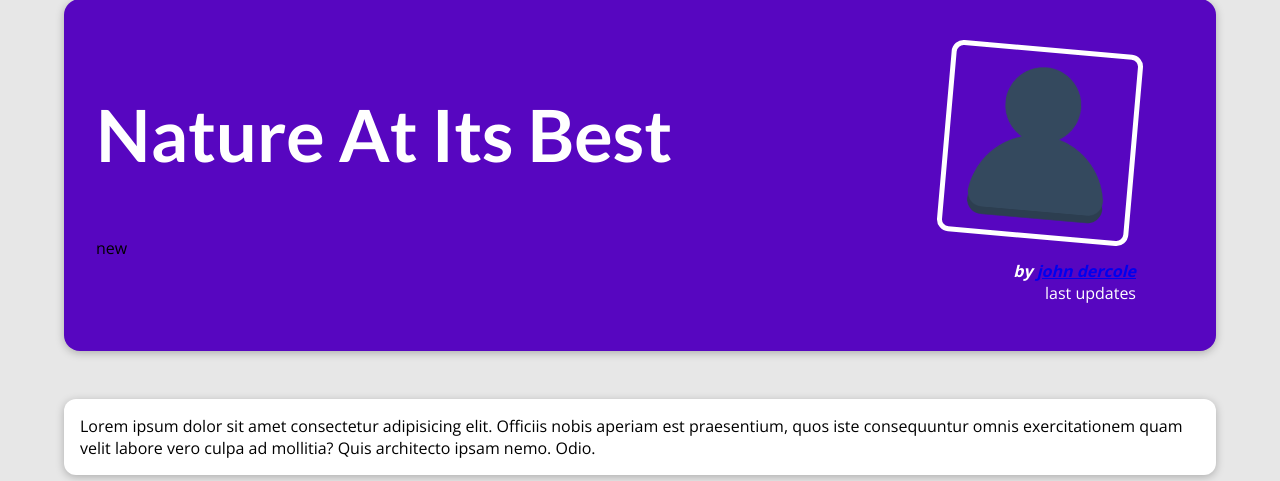
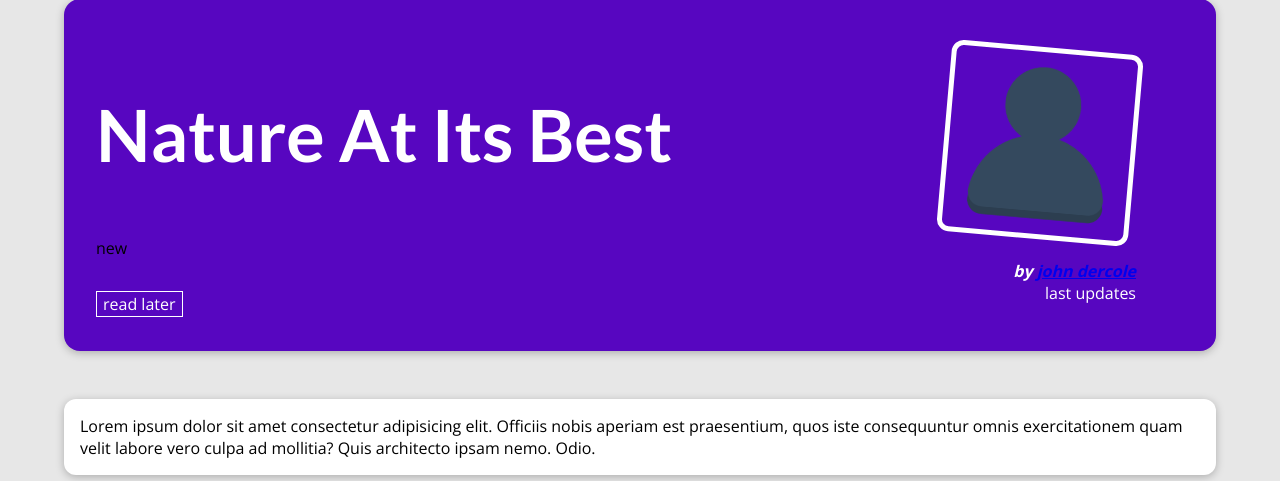
Before and after one commit to GianlorenzoDercole/django_blog, a Django app: a page that uses my_site/blog/templates/blog/post-detail.html in a window 1280 px wide. Shown: the part 129-610 px from the top of the page. Run offline with Django 4.2, Linux system fonts and the light colour scheme; data comes from the database, SQL or seed files in the repository.

Commit message:
added styling to read later button see post-deatil.css line 156

```diff
--- a/my_site/blog/static/blog/post-detail.css
+++ b/my_site/blog/static/blog/post-detail.css
@@ -116,10 +116,6 @@ body {
 
 
 
-
-
-
-
   /* .errorlist {
     list-style: none;
     margin: 0.5rem 0;
@@ -145,7 +141,6 @@ body {
     box-shadow: 0 2px 8px rgba(0,0,0,0.25);
     padding: 1rem;
   }
-
   #comments ul {
     list-style: none;
     margin: 0;
@@ -155,3 +150,18 @@ body {
     margin-bottom: 1rem;
     border-bottom: 2px solid white;
   }
+  #read-later{
+    margin: 2rem 0;
+  }
+  #read-later button {
+    color: white;
+    background-color: transparent;
+    border: 1px solid white;
+    padding: 0.5rem 1;
+    font: inherit;
+    cursor: pointer;
+  }
+  #read-later button:hover,#read-later button:active{
+    background-color: white;
+    color: #390281;
+  }
--- a/my_site/blog/templates/blog/index.html
+++ b/my_site/blog/templates/blog/index.html
@@ -8,7 +8,7 @@
 
 {% block css_files %}
 <link rel="stylesheet" href="{% static 'blog/posts.css' %}"/>
-    <link rel="stylesheet" href="{% static 'blog/index.css' %}"/>
+<link rel="stylesheet" href="{% static 'blog/index.css' %}"/>
 {%  endblock %}
 
 {% block content %}
--- a/my_site/blog/templates/blog/post-detail.html
+++ b/my_site/blog/templates/blog/post-detail.html
@@ -32,6 +32,10 @@
        {% for tag in post_tags %}
             <span>{{ tag.caption }}</span>
        {% endfor %}
+   </div>
+
+   <div id="read-later">
+       <button>read later</button>
    </div>
     <article>
         <img src="{{ post.image.url }}"  alt="post title">
```
